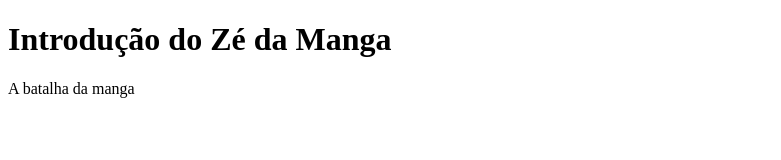
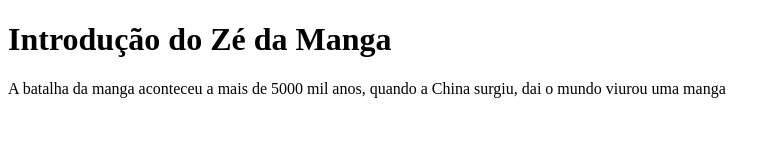
Before and after one commit to SamuelCaires15/Livro_Colaborativo_SamuelCaires, a plain HTML site: page index.html in a window 1280 px wide. Shown: the whole page, without its empty margins (0-781 px from the left). Drawn offline with Linux system fonts and the light colour scheme.

Commit message:
Ronan Mendes Nogueira Couto

```diff
--- a/index.html
+++ b/index.html
@@ -5,6 +5,6 @@
   </head>
   <body>
     <h1> Introdução do Zé da Manga </h1>
-    <p> A batalha da manga </p>
+    <p> A batalha da manga aconteceu a mais de 5000 mil anos, quando a China surgiu, dai o mundo viurou uma manga</p>
   </body>
 </html>
```
